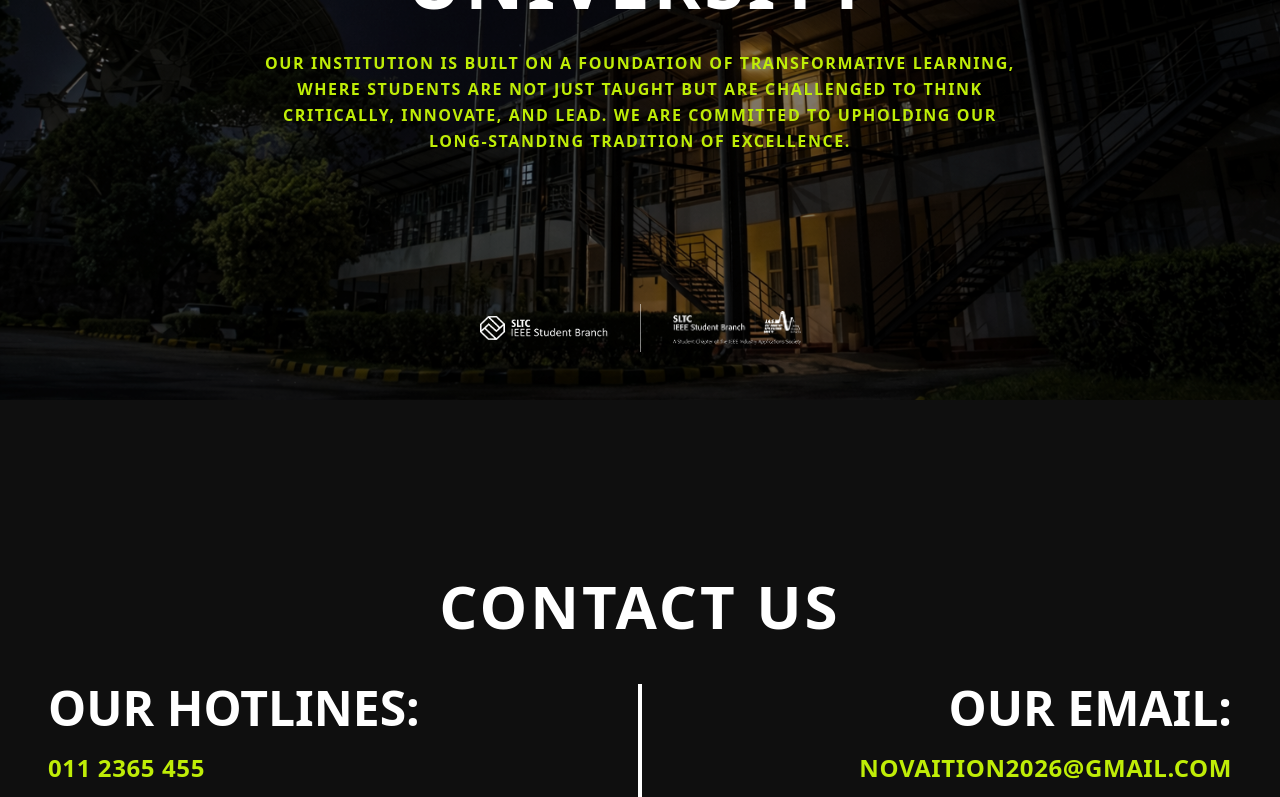
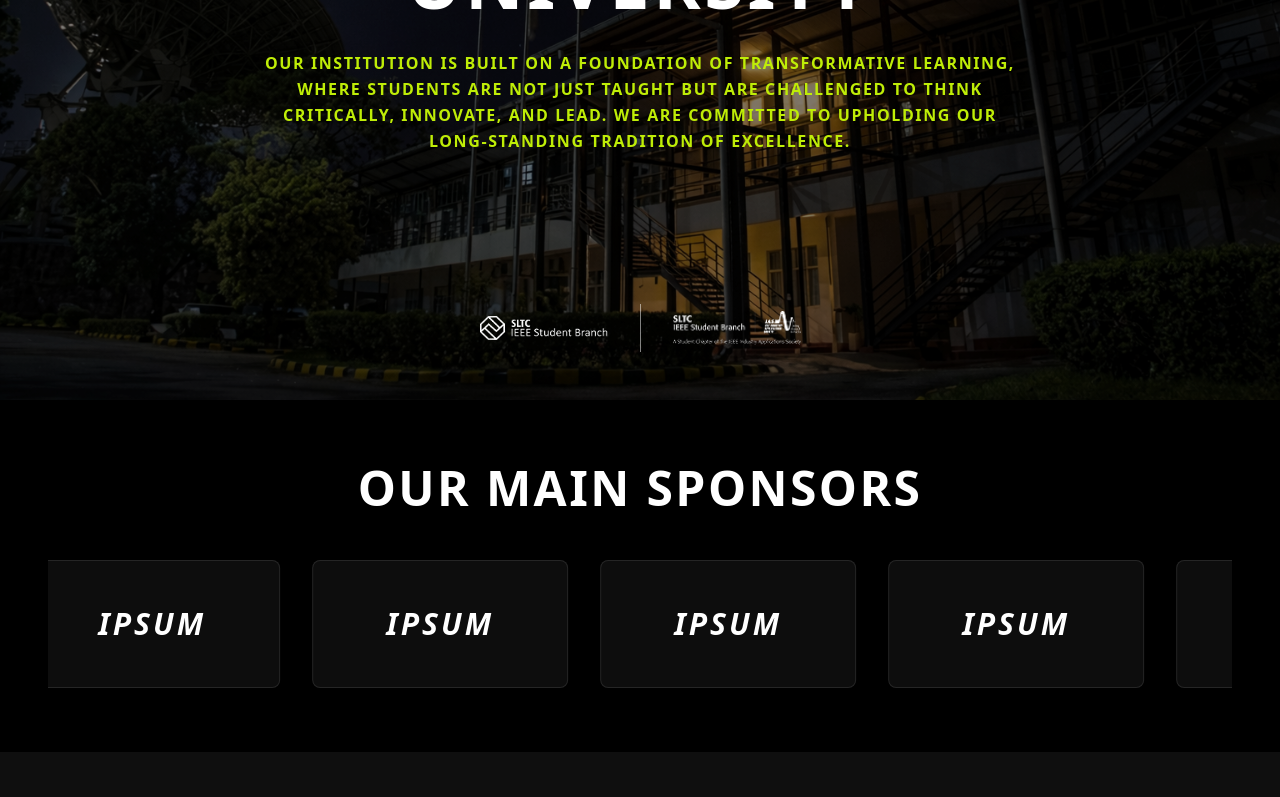
Before and after one commit to lamidu-rathnayake/Novaition-2026-official-website, a Next.js app: page / in a window 1280 px wide. Shown: the part 2000-2797 px from the top of the page. Built offline with nearby package versions, Linux system fonts and the light colour scheme; a web font is replaced by a local one.

Commit message:
i added sponser marques using gsap

```diff
--- a/app/page.tsx
+++ b/app/page.tsx
@@ -2,6 +2,7 @@ import HeroSection from '@/components/sections/HeroSection';
 import Speakers from '@/components/sections/Speakers';
 import Contact from '@/components/sections/Contact';
 import University from '@/components/sections/University';
+import Sponsers from '@/components/sections/Sponsers';
 
 export default function Home() {
   return (
@@ -9,6 +10,7 @@ export default function Home() {
       <HeroSection />
       <Speakers />
       <University />
+      <Sponsers />
       <Contact />
     </main>
   );
--- a/components/sections/Sponsers.tsx
+++ b/components/sections/Sponsers.tsx
@@ -0,0 +1,65 @@
+'use client';
+
+import { useRef } from 'react';
+import { useGSAP } from '@gsap/react';
+import gsap from 'gsap';
+
+const sponsors = Array(10).fill({
+    name: "IPSUM",
+    logo: "/hero-logo.png" // Placeholder
+});
+
+export default function Sponsers() {
+    const containerRef = useRef<HTMLDivElement>(null);
+    const trackRef = useRef<HTMLDivElement>(null);
+
+    useGSAP(() => {
+        if (!trackRef.current) return;
+
+        const totalWidth = trackRef.current.scrollWidth;
+        const widthToScroll = totalWidth / 2; // Since we duplicate content
+
+        gsap.to(trackRef.current, {
+            x: -widthToScroll,
+            duration: 20, // Adjust for speed
+            ease: "none",
+            repeat: -1,
+            modifiers: {
+                x: gsap.utils.unitize(x => parseFloat(x) % widthToScroll)
+            }
+        });
+    }, { scope: containerRef });
+
+
+    return (
+        <section className="page-container py-16 w-full bg-black text-white flex flex-col items-center justify-center overflow-hidden">
+
+            {/* Title */}
+            <h2 className="text-4xl md:text-5xl font-bold text-center mb-12 uppercase tracking-wider">
+                OUR MAIN SPONSORS
+            </h2>
+
+            {/* Marquee Container */}
+            <div ref={containerRef} className="w-full relative overflow-hidden mask-gradient-x">
+                {/*
+                   mask-gradient-x: custom util or generic standard styles for fading edges
+                   Since we might not have it, I'll stick to basic overflow hidden for now.
+                 */}
+                <div ref={trackRef} className="flex gap-8 w-max">
+                    {/* Render Double for continuous loop */}
+                    {[...sponsors, ...sponsors].map((sponsor, index) => (
+                        <div
+                            key={index}
+                            className="w-64 h-32 bg-white/5 border border-white/10 rounded-lg flex items-center justify-center shrink-0 hover:bg-white/10 transition-colors"
+                        >
+                            <span className="text-3xl font-black italic tracking-widest text-white">
+                                {sponsor.name}
+                            </span>
+                        </div>
+                    ))}
+                </div>
+            </div>
+
+        </section>
+    );
+}
```
